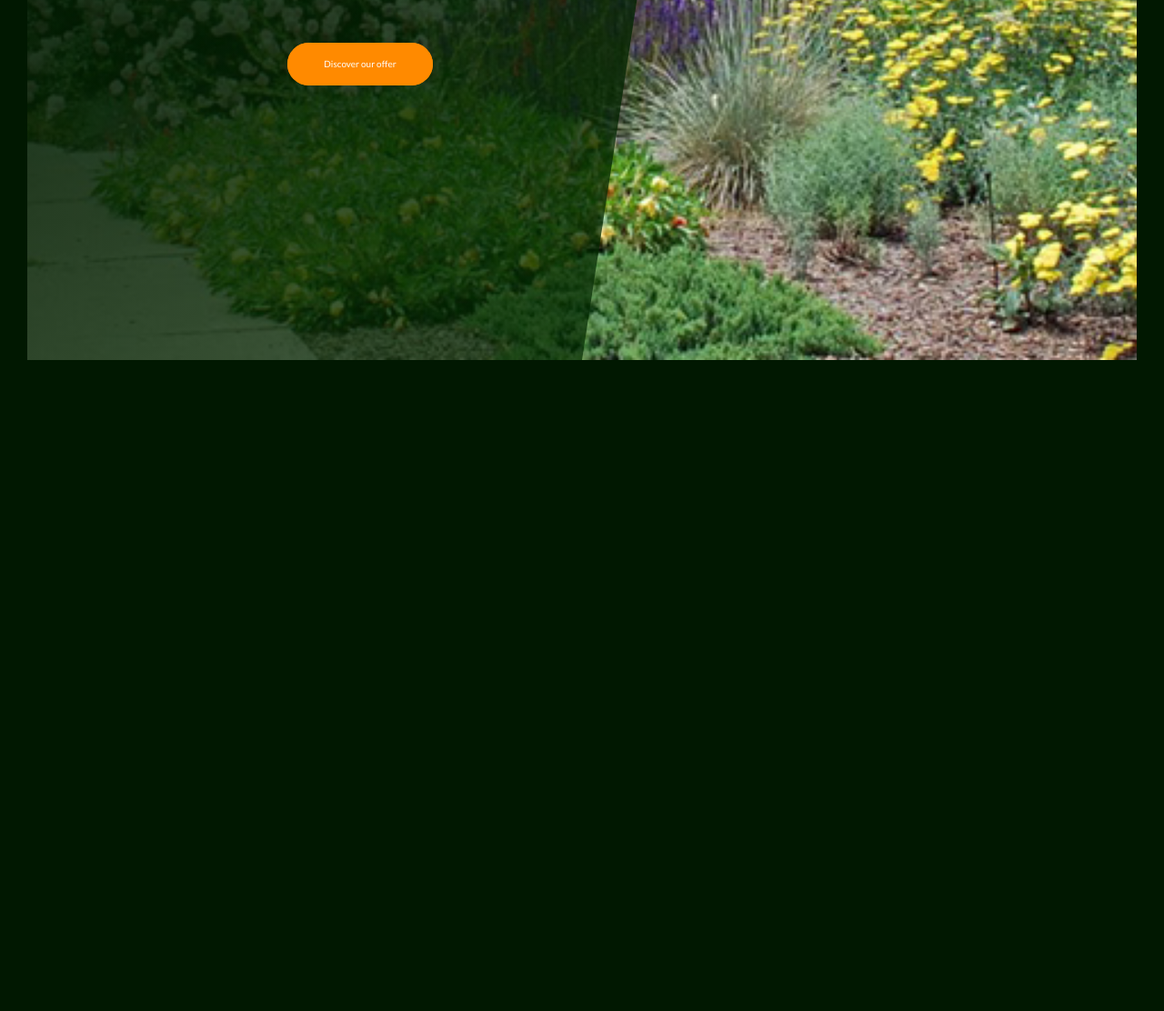
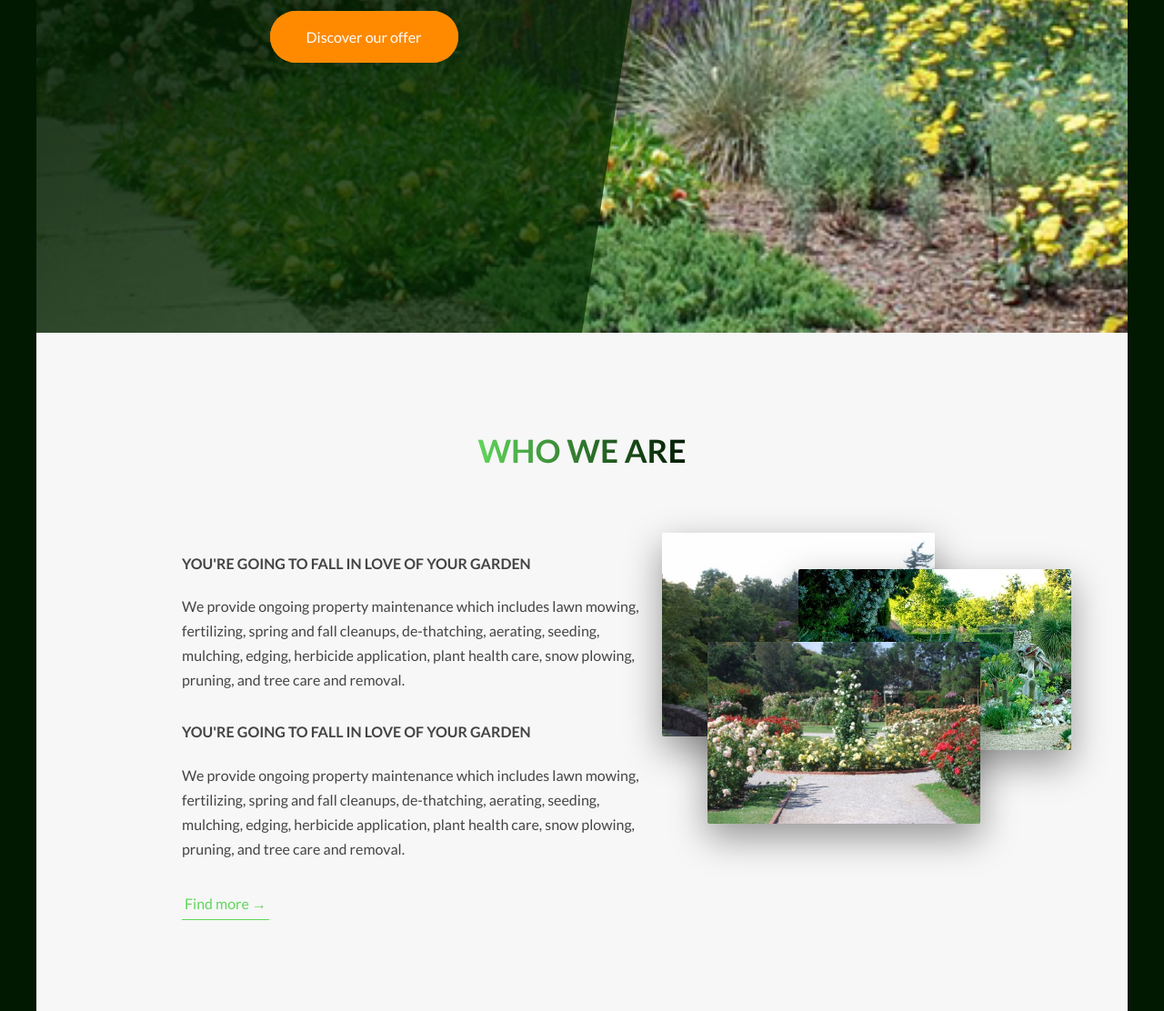
Before and after one commit to dianamartina/dream-garden, a website: page index.html in a window 1280 px wide. Shown: the part 434-1546 px from the top of the page at 91% size. Before the commit the page ends 860 px from the top, so only its background shows below. Drawn offline with Linux system fonts and the light colour scheme.

Commit message:
adding section-about

```diff
--- a/index.html
+++ b/index.html
@@ -11,15 +11,15 @@
     <title>Dream Garden</title>
 </head>
 
-<body>
+<body class="container">
     <header class="header">
         <div class="header__logo-box">
             <img src="img/logo.png" alt="logo" class="header__logo">
         </div>
         <div class="header__text-box">
-            <h1 class="heading-primary">
-                <span class="heading-primary--main">Dream <span class="heading-primary--main-sec">Garden</span></span>
-                <span class="heading-primary--secondary">Create your own garden</span>
+            <h1 class="heading-1">
+                <span class="heading-1--main">Dream <span class="heading-primary--main-sec">Garden</span></span>
+                <span class="heading-1--secondary">Create your own garden</span>
             </h1>
 
             <a href="#" class="btn btn-color-secondary btn-main-animate">Discover our offer</a>
@@ -27,9 +27,43 @@
         </div>
         <div></div>
     </header>
-    <!-- <h1>Dream Garden</h1> -->
 
+    <main class="main">
+        <section class="section-about">
+            <div class="u-text-center u-mb-big">
+                <h2 class="heading-2">Who We Are</h2>
+            </div>
+            <div class="section-about__content">
+                <div class="section-about__content-descrip">
+                    <h4 class="heading-4 u-mb-small">You're going to fall in love of your garden</h4>
+                    <p class="paragraph">We provide ongoing property maintenance which includes lawn mowing,
+                        fertilizing,
+                        spring and fall
+                        cleanups, de-thatching, aerating, seeding, mulching, edging, herbicide application, plant health
+                        care,
+                        snow plowing, pruning, and tree care and removal.</p>
+                    <h4 class="heading-4 u-mb-small">You're going to fall in love of your garden</h4>
+                    <p class="paragraph">We provide ongoing property maintenance which includes lawn mowing,
+                        fertilizing,
+                        spring and fall
+                        cleanups, de-thatching, aerating, seeding, mulching, edging, herbicide application, plant health
+                        care,
+                        snow plowing, pruning, and tree care and removal.</p>
+                    <a href="#" class="btn-text">Find more &rarr;</a>
+                </div>
+                <div class="composition">
+                    <img src="img/img-1.jpg" alt="garden-1" class="composition__photo  composition__photo--img1">
+                    <img src="img/img-2.jpg" alt="garden-2" class="composition__photo  composition__photo--img2">
+                    <img src="img/img-3.jpg" alt="garden-3" class="composition__photo  composition__photo--img3">
+                </div>
+            </div>
 
+        </section>
+    </main>
+
+    <footer class="footer">
+
+    </footer>
 
 
     <script src="script.js"></script>
--- a/sass/abstracts/_variables.scss
+++ b/sass/abstracts/_variables.scss
@@ -7,6 +7,7 @@
 // $color-primary: #5e1861;
 $color-primary: #023300;
 $color-primary-dark: #011801;
+$color-primary-light: #60d65b;
 
 $color-secondary: #ff8a00;
 
--- a/sass/base/_animations.scss
+++ b/sass/base/_animations.scss
@@ -1,11 +1,11 @@
 @keyframes moveInLeft {
   0% {
-    transform: translateX(-100px);
+    transform: translateX(-10rem);
     opacity: 0;
   }
 
   80% {
-    transform: translateX(2px);
+    transform: translateX(0.2rem);
   }
 
   100% {
@@ -16,7 +16,7 @@
 
 @keyframes moveInRight {
   0% {
-    transform: translateX(100px);
+    transform: translateX(10rem);
     opacity: 0;
   }
 
@@ -32,12 +32,12 @@
 
 @keyframes moveInUp {
   0% {
-    transform: translateY(-100px);
+    transform: translateY(-10rem);
     opacity: 0;
   }
 
   80% {
-    transform: translateY(5px);
+    transform: translateY(0.5rem);
     opacity: 0;
   }
 
--- a/sass/base/_base.scss
+++ b/sass/base/_base.scss
@@ -7,9 +7,14 @@
 }
 
 html {
-  font-size: 62.5%; //this defines what 1 rem is
+  box-sizing: border-box;
+  font-size: 62.5%; //this defines what 1 rem is 1rem=10px, 10px/16px=62.5%
+  background-color: $color-primary-dark;
 }
 
 body {
-  box-sizing: border-box;
+  color: $color-grey-dark-1;
+
+  /* height: 100vh;  will help center the app in the middle of the height
+    overflow: hidden; no scroll bars */
 }
--- a/sass/base/_typography.scss
+++ b/sass/base/_typography.scss
@@ -1,17 +1,23 @@
-.heading-primary {
+body {
+  font-family: "Lato", sans-serif;
+  font-weight: 400;
+  line-height: 1.7;
+}
+
+.heading-1 {
   color: $color-white;
   text-transform: uppercase;
   font-weight: 400;
   display: flex;
   flex-direction: column;
   text-align: center;
-  margin-bottom: 50px;
+  margin-bottom: 5rem;
   backface-visibility: hidden; //remove the small shaking from the animation
 
   &--main {
     display: inline-block;
-    font-size: 40px;
-    letter-spacing: 10px;
+    font-size: 4rem;
+    letter-spacing: 1rem;
     animation: moveInLeft 3s ease-in;
   }
 
@@ -20,21 +26,40 @@
   }
 
   &--secondary {
-    font-size: 18px;
+    font-size: 1.8rem;
     font-weight: 700;
-    letter-spacing: 14px;
+    letter-spacing: 1.4rem;
     animation: moveInRight 3s ease-in;
   }
 }
 
-body {
-  font-family: "Lato", sans-serif;
-  font-weight: 400;
-  line-height: 1.7;
-  color: $color-grey-dark-1;
-  background-color: $color-primary-dark;
+.heading-2 {
+  font-size: 3.5rem;
+  text-transform: uppercase;
+  font-weight: 700;
+  background-image: linear-gradient(
+    to right,
+    $color-primary-light,
+    $color-primary-dark
+  );
+  display: inline-block;
+  //linear gradient for header
+  -webkit-background-clip: text;
+  -moz-background-clip: text;
+  background-clip: text;
+  color: transparent;
+}
 
-  /* height: 100vh;  will help center the app in the middle of the height
-    overflow: hidden; no scroll bars */
-  padding: 30px;
+.heading-4 {
+  font-size: $default-font-size;
+  font-weight: 700;
+  text-transform: uppercase;
 }
+
+.paragraph {
+  font-size: $default-font-size;
+
+  &:not(:last-child) {
+    margin-bottom: 3rem;
+  }
+}
--- a/sass/base/_utilities.scss
+++ b/sass/base/_utilities.scss
@@ -0,0 +1,14 @@
+.u-text-center {
+  text-align: center;
+}
+
+.u-mb-big {
+  margin-bottom: 8rem;
+}
+
+.u-mb-medium {
+  margin-bottom: 4rem;
+}
+.u-mb-small {
+  margin-bottom: 2rem;
+}
--- a/sass/components/_button.scss
+++ b/sass/components/_button.scss
@@ -2,16 +2,19 @@
   &:link,
   &:visited {
     text-decoration: none;
-    padding: 15px 40px;
+    padding: 1.5rem 4rem;
     display: inline-block;
-    border-radius: 100px;
+    border-radius: 10rem;
     transition: all 0.2s;
     position: relative;
+    font-size: $default-font-size;
+    border: none;
+    cursor: pointer;
   }
 
   &:hover {
     transform: translateY(-2px);
-    box-shadow: 0 10px 20px rgba($color-black, 0.2);
+    box-shadow: 0 1rem 2rem rgba($color-black, 0.2);
 
     &::after {
       transform: scaleX(1.4) scaleY(1.6);
@@ -19,9 +22,11 @@
     }
   }
 
-  &:active {
+  &:active,
+  &:focus {
+    outline: none;
     transform: translateY(1px);
-    box-shadow: 0 5px 10px rgba($color-black, 0.2);
+    box-shadow: 0 0.5rem 1rem rgba($color-black, 0.2);
   }
 
   &::after {
@@ -29,7 +34,7 @@
     display: inline-block;
     height: 100%;
     width: 100%;
-    border-radius: 100px;
+    border-radius: 10rem;
     position: absolute;
     top: 0;
     left: 0;
@@ -51,3 +56,28 @@
     animation-fill-mode: backwards; // the button will not apear before the animation
   }
 }
+
+.btn-text {
+  &:link,
+  &:visited {
+    font-size: $default-font-size;
+    color: $color-primary-light;
+    display: inline-block;
+    text-decoration: none;
+    border-bottom: 1px solid $color-primary-light;
+    padding: 3px;
+    transition: all 0.2s;
+  }
+
+  &:hover {
+    background-color: $color-primary;
+    color: $color-white;
+    box-shadow: 0 1rem 2rem rgba($color-black, 0.2);
+    transform: translateY(-2px);
+  }
+
+  &:active {
+    box-shadow: 0 0.5rem 1rem rgba($color-black, 0.2);
+    transform: translateY(0);
+  }
+}
--- /dev/null
+++ b/sass/components/_composition.scss
@@ -0,0 +1,38 @@
+.composition {
+  position: relative;
+
+  &__photo {
+    display: inline-block;
+    width: 30rem;
+    box-shadow: 0 1.5rem 4rem rgba($color-black, 0.4);
+    border-radius: 2px;
+    position: absolute;
+    z-index: 10;
+    transition: all 0.2s;
+    outline-offset: 1rem;
+
+    &--img1 {
+      left: 0;
+      top: -2rem;
+    }
+    &--img2 {
+      left: 15rem;
+      top: 2rem;
+    }
+    &--img3 {
+      left: 5rem;
+      top: 10rem;
+    }
+
+    &:hover {
+      outline: 1.5rem solid $color-primary-light;
+      transform: scale(1.05);
+      box-shadow: 0 2.5rem 4rem rgba($color-black, 0.5);
+      z-index: 20;
+    }
+  }
+
+  &:hover &__photo:not(:hover) {
+    transform: scale(0.95);
+  }
+}
--- /dev/null
+++ b/sass/layout/_grid.scss
@@ -0,0 +1,8 @@
+.container {
+  max-width: 120rem;
+  margin: 0 auto;
+  background-color: $color-white;
+  display: grid;
+  grid-template-rows: 100vh;
+  // grid-template-columns: ;
+}
--- a/sass/layout/_header.scss
+++ b/sass/layout/_header.scss
@@ -7,13 +7,13 @@
 
   &__logo-box {
     position: absolute;
-    top: 30px;
-    left: 30px;
+    top: 3rem;
+    left: 3rem;
     z-index: 10;
   }
 
   &__logo {
-    height: 35px;
+    height: 3.5rem;
   }
 
   &__text-box {
--- a/sass/main.scss
+++ b/sass/main.scss
@@ -5,10 +5,12 @@
 @import "base/animations";
 @import "base/base";
 @import "base/typography";
-@import "base/typography";
+@import "base/utilities";
 
 @import "components/button";
+@import "components/composition";
 
+@import "layout/grid";
 @import "layout/header";
 
 @import "pages/home";
--- a/sass/pages/_home.scss
+++ b/sass/pages/_home.scss
@@ -0,0 +1,12 @@
+.section-about {
+  background-color: $color-grey-light-1;
+  padding: 10rem 16rem;
+}
+
+.section-about__content {
+  display: flex;
+}
+
+.section-about__content-descrip {
+  width: 60%;
+}
```
Also changed, not shown: css/style.css.
